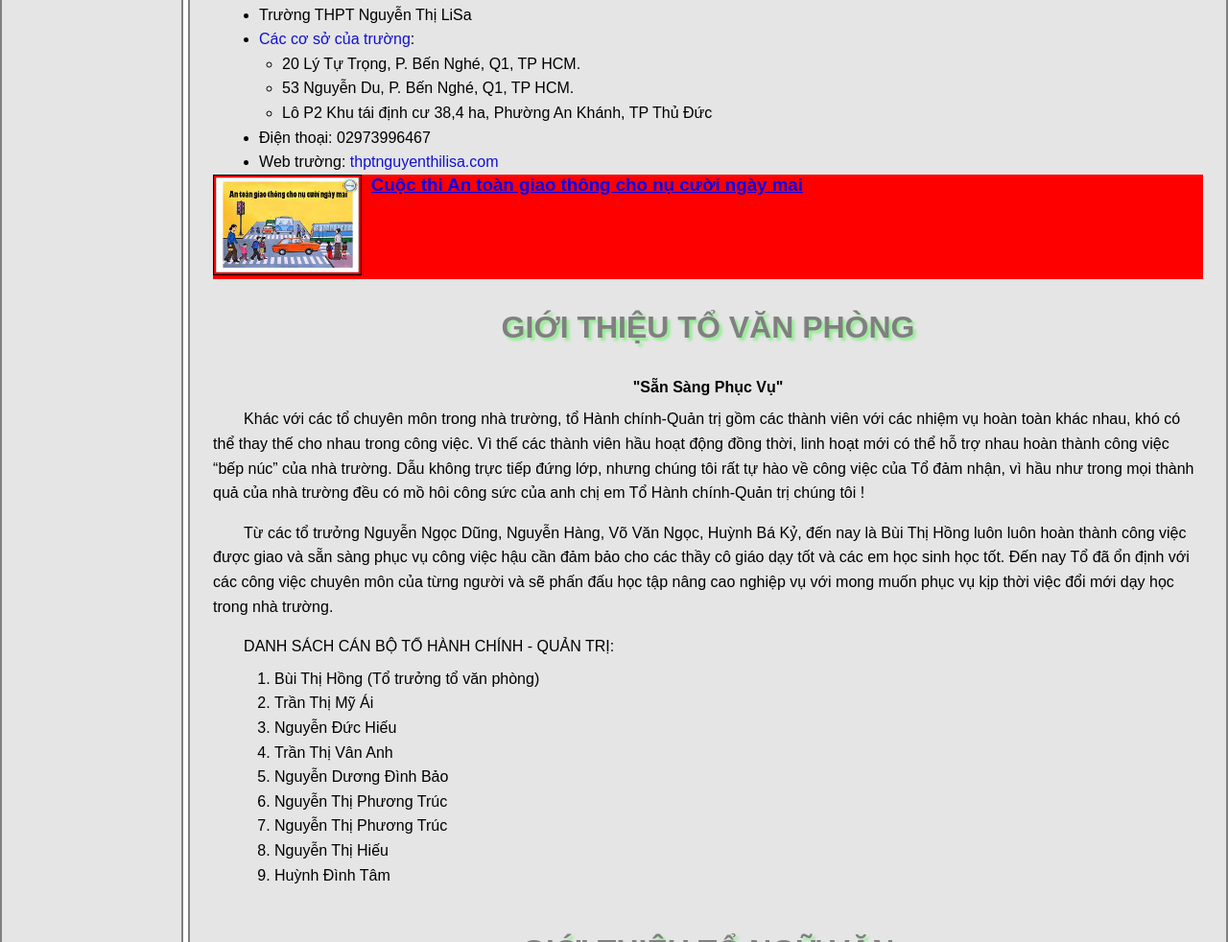
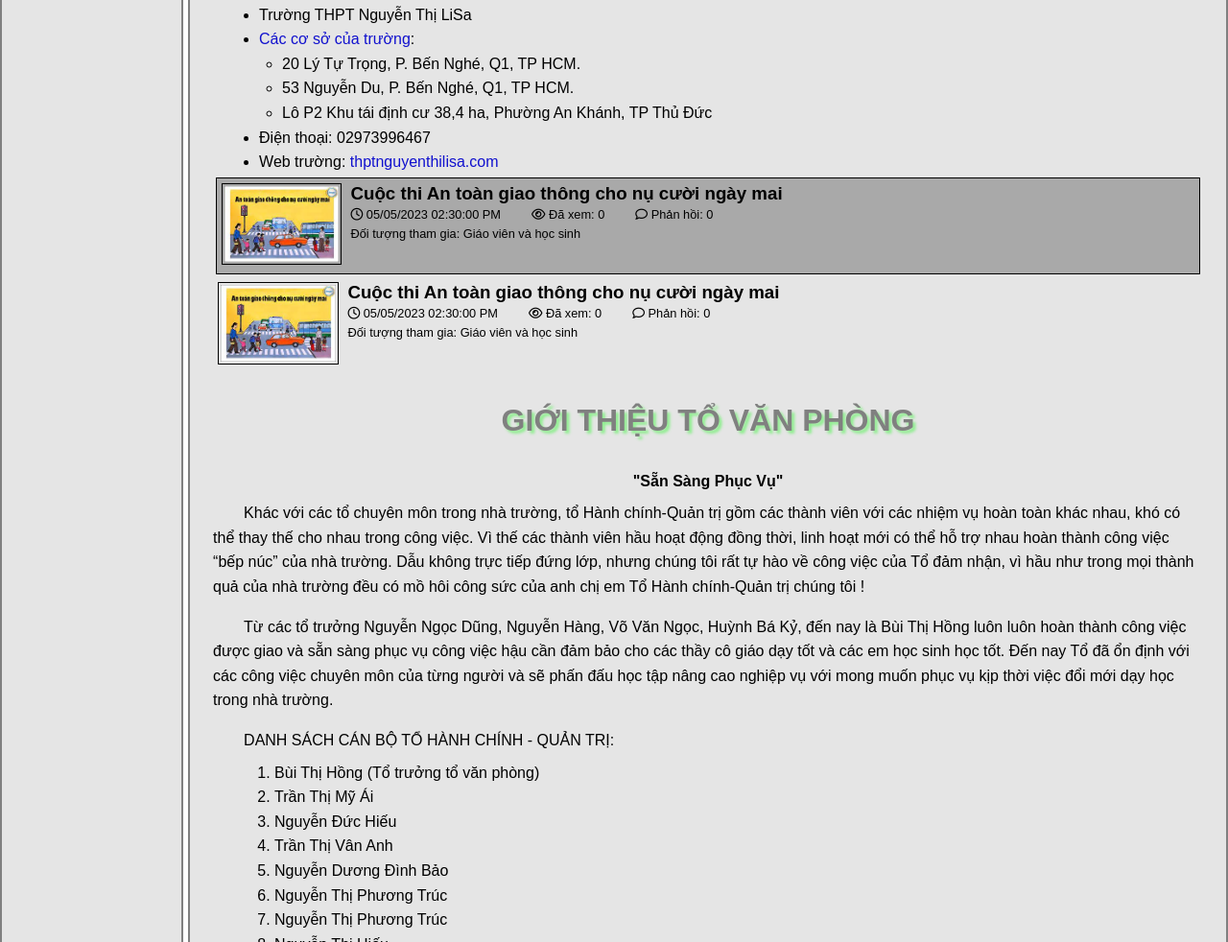
Before and after one commit to EvilLocDev/Midterm_big_exercise, a plain HTML site: page info_teach.html in a window 1280 px wide. Shown: the part 1537-2519 px from the top of the page at 96% size. Drawn offline with Linux system fonts and the light colour scheme.

Commit message:
update ke hoach
chua hoan chinh

```diff
--- a/assets/css/info_teach.css
+++ b/assets/css/info_teach.css
@@ -221,17 +221,22 @@ ul.list-member{
     /* padding: 0.5rem 0.5rem 0 0.5rem; */
 }
 
-#chuyen-mon{
-    background-color: red;
+/* CSS phần các kế hoạch chuyên môn */
+
+#chuyen-mon > .flex{
+    background-color: darkgray;
+    border: 1px solid #000;
+    margin: 0.2rem;
 }
 
 .sub-picture{
     width:15%;
-    margin-right: 10px;
+    padding: 0.3rem;
 }
 
 .short-content{
     width: 100%;
+    padding: 0.3rem;
 }
 
 .sub-picture > img{
@@ -241,7 +246,25 @@ ul.list-member{
     border: 1px solid #000;
 }
 
-.short-content > h3 > a{
+.short-content h3 > a{
     text-decoration: none;
     color: #000;
 }
+.sub-info div{
+    font-size: 0.8rem;
+    margin-top: 0.3rem;
+}
+
+.sub-info div:first-child{
+    margin-top: 0;
+}
+
+.flex > p:first-child{
+    margin-left: 0;
+}
+
+.flex > p{
+    margin-top: 0.3rem;
+    margin-left: 1rem;
+    margin-right: 1rem;
+}
--- a/info_teach.html
+++ b/info_teach.html
@@ -86,8 +86,8 @@
                             <li>
                                 <span>các kế hoạch <i class="fa-solid fa-caret-down"></i></span>
                                 <ul class="sub-menu">
-                                    <li><a href="#">chuyên môn</a></li>
-                                    <li><a href="#">cuộc thi </a></li>
+                                    <li><a href="#chuyen-mon">chuyên môn</a></li>
+                                    <li><a href="#cuoc-thi">cuộc thi </a></li>
                                     <li><a href="#">khác</a></li>
                                 </ul>
                             </li>
@@ -218,16 +218,55 @@
                         </div>
                     </div>
                 </div>
-                <div id="chuyen-mon" class="flex">
-                    <div class="sub-picture">
-                        <img src="./assets/img/anh-cuoc-thi.jpg" alt="">
+                <div id="chuyen-mon" >
+                    <div class="flex">
+                        <div class="sub-picture">
+                            <img src="./assets/img/anh-cuoc-thi.jpg" alt="Cuộc thi An toàn giao thông cho nụ cười ngày mai.">
+                        </div>
+                        <div class="short-content">
+                            <h3>
+                                <a href="#">Cuộc thi An toàn giao thông cho nụ cười ngày mai</a>
+                            </h3>
+                            <div class="sub-info">
+                                <div class="flex ">
+                                    <p> <i class="fa-regular fa-clock"></i> 05/05/2023 02:30:00 PM</p>
+                                    <p class="view"><i class="fa-regular fa-eye"></i> Đã xem: 0 </p>
+                                    <p><i class="fa-regular fa-comment"></i> Phản hồi: 0 </p>
+                                </div>
+                                <div>
+                                    <p>Đối tượng tham gia: Giáo viên và học sinh</p>
+                                </div>
+                            </div>
+                        </div>
                     </div>
-                    <div class="short-centent">
-                        <h3>
-                            <a href="#">Cuộc thi An toàn giao thông cho nụ cười ngày mai</a>
-                        </h3>
+
+                </div>
+
+                <div id="cuoc-thi">
+                    <div class="flex">
+                        <div class="sub-picture">
+                            <img src="./assets/img/anh-cuoc-thi.jpg" alt="Cuộc thi An toàn giao thông cho nụ cười ngày mai.">
+                        </div>
+                        <div class="short-content">
+                            <div>
+                                <h3>
+                                    <a href="#">Cuộc thi An toàn giao thông cho nụ cười ngày mai</a>
+                                </h3>
+                            </div>
+                            <div class="sub-info">
+                                <div class="flex ">
+                                    <p> <i class="fa-regular fa-clock"></i> 05/05/2023 02:30:00 PM</p>
+                                    <p class="view"><i class="fa-regular fa-eye"></i> Đã xem: 0 </p>
+                                    <p><i class="fa-regular fa-comment"></i> Phản hồi: 0 </p>
+                                </div>
+                                <div>
+                                    <p>Đối tượng tham gia: Giáo viên và học sinh</p>
+                                </div>
+                            </div>
+                        </div>
                     </div>
                 </div>
+
                 <div id="to-van-phong">
                     <div class="heading">
                         <h1>Giới thiệu tổ văn phòng</h1>
--- a/javascript/info.js
+++ b/javascript/info.js
@@ -18,4 +18,10 @@ $(document).ready(() => {
         $($(this).attr("href")).show();
 
     });
+    // Số lượt truy cập vào cuộc thi
+    let viewTest = 0;
+    $(".short-content h3 a").click(function() {
+        viewTest++;
+        $(this).parent().parent().children("div:not(:first-child())").children("p:nth-child(2)").html(`<i class="fa-regular fa-eye"></i> Đã xem: ` + viewTest);
+    })
 })
```
Also changed, not shown: assets/img/ke-hoach.jpg (added), assets/img/thong-bao.jpg (added).
